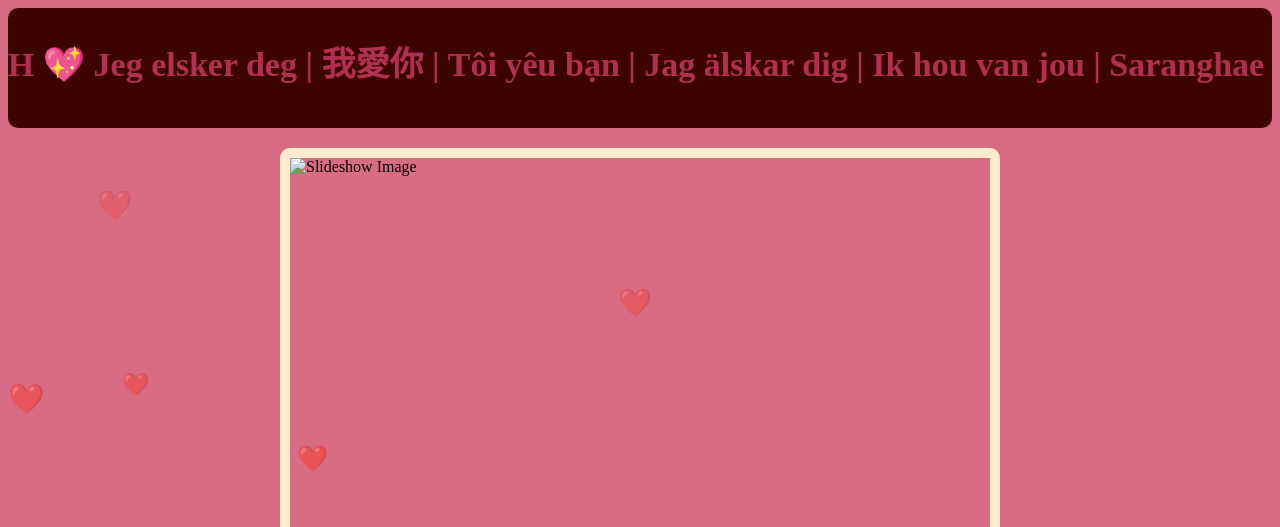
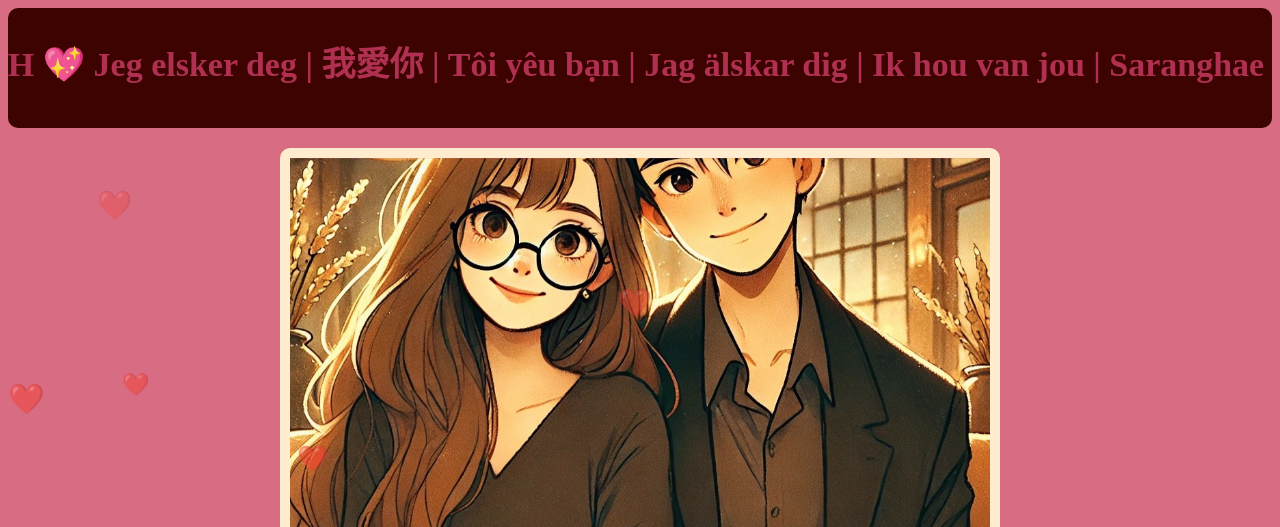
Before and after one commit to Abhinewgitty/My-world, a plain HTML site: page index.html in a window 1280 px wide. Shown: the top 527 px of the page. Drawn offline with Linux system fonts and the light colour scheme.

Commit message:
Add files via upload

```diff
--- a/index.html
+++ b/index.html
@@ -55,7 +55,7 @@
     </div>
 
     <div class="slideshow-container">
-        <img id="slideshow" src="img.jpg" alt="Slideshow Image">
+        <img id="slideshow" src="us-4.jpg" alt="Slideshow Image">
     </div>
     <h2 class="top-heading-2"> I LOVE YOU KAY ❤️🌎</h2>
     <p class="paragraph">My Love, My Forever💖<br />
```
